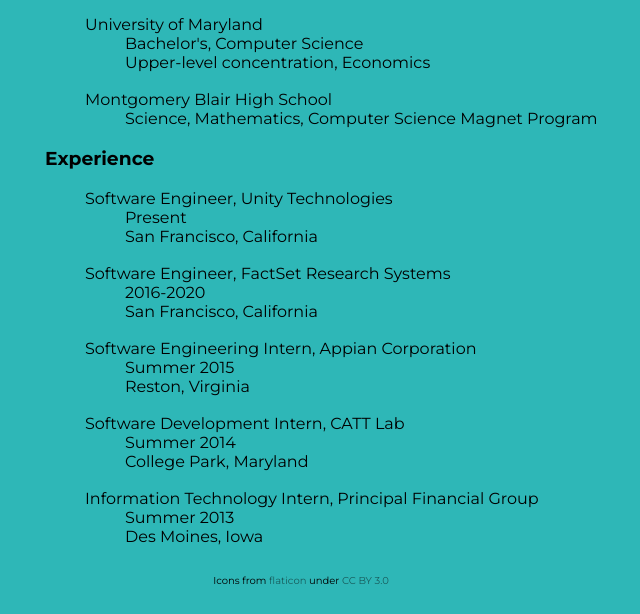
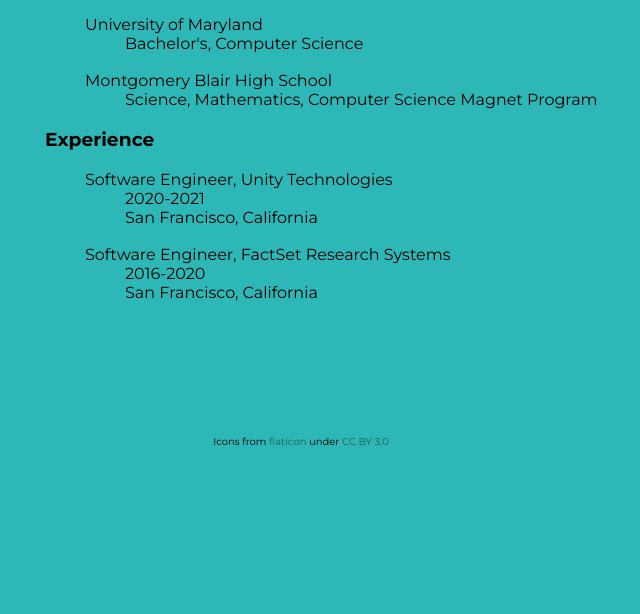
Before and after one commit to vikashsahu/vikashsahu.github.io, a plain HTML site: page resume.html in a window 1280 px wide. Shown: the part 325-939 px from the top of the page, without its empty margins (339-979 px from the left). After the commit the page ends 800 px from the top, so only its background shows below. Drawn offline with Linux system fonts and the light colour scheme.

Commit message:
december 2021 update

```diff
--- a/resume.html
+++ b/resume.html
@@ -29,7 +29,6 @@
 			<li>University of Maryland</li>
 			<ul>
 				<li>Bachelor's, Computer Science</li>
-				<li>Upper-level concentration, Economics</li>
 			</ul>
 			<br>
 			<li>Montgomery Blair High School</li>
@@ -43,7 +42,7 @@
 		<ul>
 			<li>Software Engineer, Unity Technologies</li>
 			<ul>
-				<li>Present</li>
+				<li>2020-2021</li>
 				<li>San Francisco, California</li>
 			</ul>
 
@@ -53,30 +52,6 @@
 			<ul>
 				<li>2016-2020</li>
 				<li>San Francisco, California</li>
-			</ul>
-
-			<br>
-
-			<li>Software Engineering Intern, Appian Corporation</li>
-			<ul>
-				<li>Summer 2015</li>
-				<li>Reston, Virginia</li>
-			</ul>
-
-			<br>
-
-			<li>Software Development Intern, CATT Lab</li>
-			<ul>
-				<li>Summer 2014</li>
-				<li>College Park, Maryland</li>
-			</ul>
-
-			<br>
-
-			<li>Information Technology Intern, Principal Financial Group</li>
-			<ul>
-				<li>Summer 2013</li>
-				<li>Des Moines, Iowa</li>
 			</ul>
 
 			<br>
```
Also changed, not shown: about.html (+1 -4 lines).
